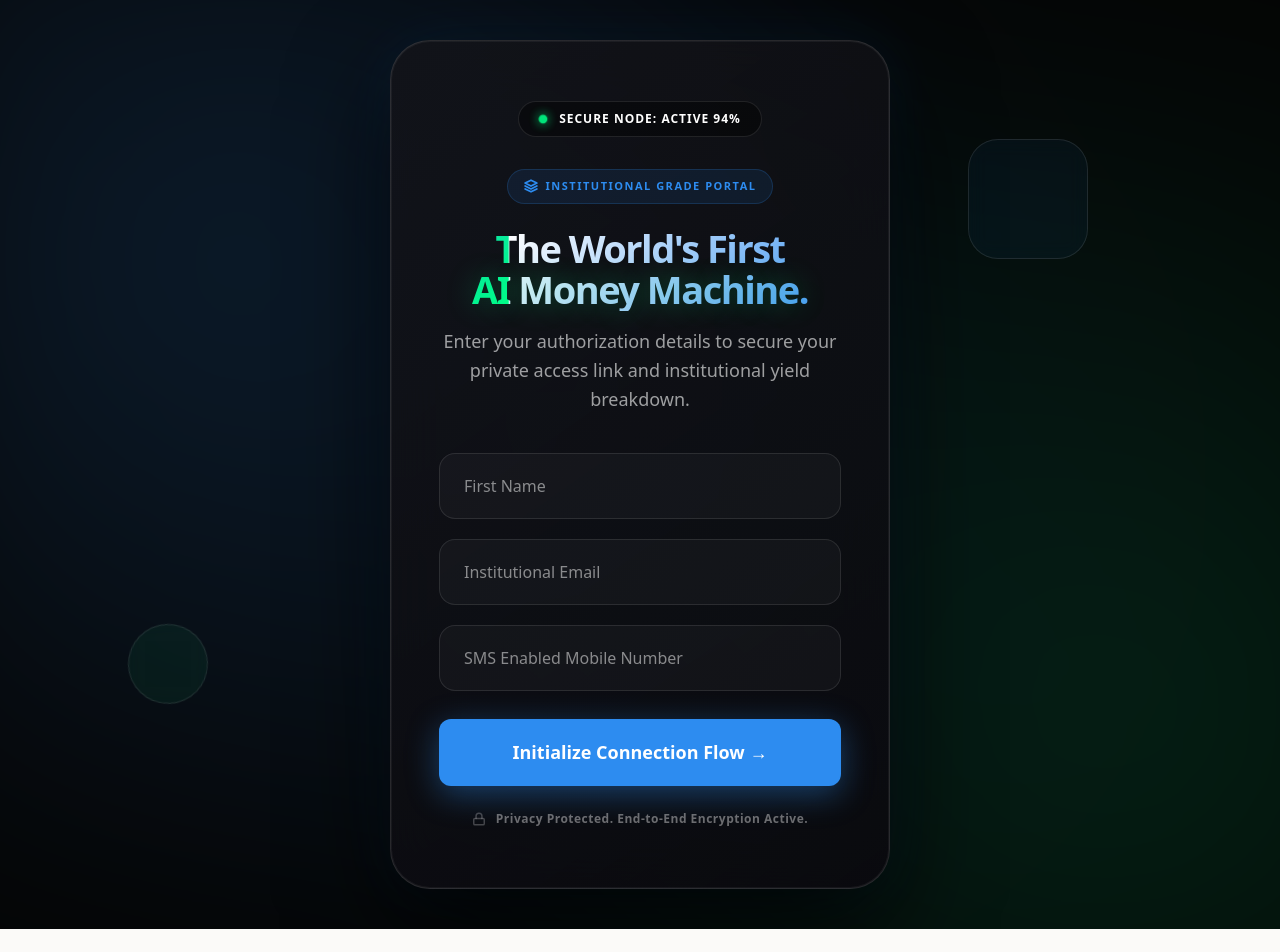
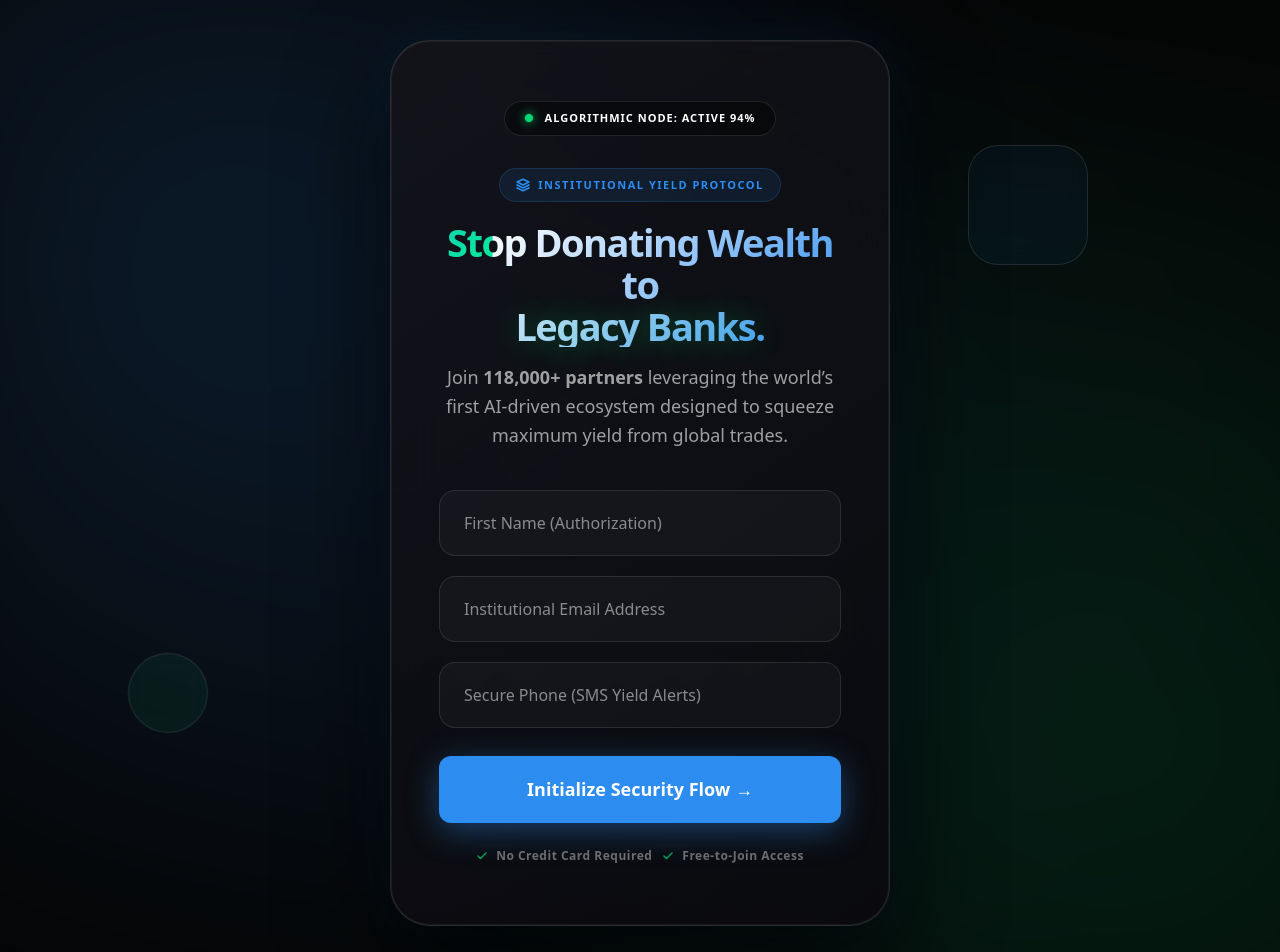
Before and after one commit to moabytemusic-code/welcometoaurum, a Next.js app: page /lead-capture in a window 1280 px wide. Shown: the top 952 px of the page. Before the commit the page ends 929 px from the top, so only its background shows below. Built offline with nearby package versions, Linux system fonts and the light colour scheme.

Commit message:
opt: high-conversion copy for lead capture targeting cold traffic

```diff
--- a/src/app/lead-capture/page.js
+++ b/src/app/lead-capture/page.js
@@ -67,7 +67,7 @@ export default function LeadCapture() {
           margin: '0 auto 32px auto'
         }}>
           <div style={{ width: '8px', height: '8px', background: '#00ff88', borderRadius: '50%', boxShadow: '0 0 10px #00ff88', animation: 'pulse 1.5s infinite' }} />
-          <span style={{ fontSize: '12px', fontWeight: '800', color: '#fff', letterSpacing: '1px', textTransform: 'uppercase' }}>Secure Node: Active 94%</span>
+          <span style={{ fontSize: '11px', fontWeight: '800', color: '#fff', letterSpacing: '1px', textTransform: 'uppercase' }}>Algorithmic Node: Active 94%</span>
         </div>
 
         {!isProcessing ? (
@@ -77,31 +77,31 @@ export default function LeadCapture() {
               justifyContent: 'center',
               alignItems: 'center',
               gap: '8px',
-              marginBottom: '24px',
+              marginBottom: '20px',
               background: 'rgba(45, 140, 240, 0.1)',
               padding: '8px 16px',
               borderRadius: '100px',
               width: 'max-content',
               maxWidth: '100%',
-              margin: '0 auto 24px auto',
+              margin: '0 auto 20px auto',
               border: '1px solid rgba(45, 140, 240, 0.2)'
             }}>
               <svg width="14" height="14" viewBox="0 0 24 24" fill="none" stroke="#2d8cf0" strokeWidth="3" strokeLinecap="round" strokeLinejoin="round">
                 <path d="M12 2L2 7l10 5 10-5-10-5zM2 17l10 5 10-5M2 12l10 5 10-5"></path>
               </svg>
-              <span style={{ fontSize: '11px', color: '#2d8cf0', fontWeight: '800', textTransform: 'uppercase', letterSpacing: '1.5px', whiteSpace: 'nowrap' }}>Institutional Grade Portal</span>
+              <span style={{ fontSize: '11px', color: '#2d8cf0', fontWeight: '800', textTransform: 'uppercase', letterSpacing: '1.5px', whiteSpace: 'nowrap' }}>Institutional Yield Protocol</span>
             </div>
 
-            <h1 className={styles.captureTitle}>The World's First <br/><span style={{textShadow: '0 0 30px rgba(0, 255, 136, 0.3)'}}>AI Money Machine.</span></h1>
-            <p className={styles.captureSub}>
-              Enter your authorization details to secure your private access link and institutional yield breakdown.
+            <h1 className={styles.captureTitle}>Stop Donating Wealth to <br/><span style={{textShadow: '0 0 30px rgba(0, 255, 136, 0.3)'}}>Legacy Banks.</span></h1>
+            <p className={styles.captureSub} style={{ maxWidth: '420px', margin: '0 auto 40px auto' }}>
+              Join <strong>118,000+ partners</strong> leveraging the world’s first AI-driven ecosystem designed to squeeze maximum yield from global trades.
             </p>
 
             <form onSubmit={handleSubmit} className={styles.captureForm}>
               <div style={{ position: 'relative' }}>
                 <input
                   type="text"
-                  placeholder="First Name"
+                  placeholder="First Name (Authorization)"
                   required
                   className={styles.captureInput}
                   value={formData.name}
@@ -111,7 +111,7 @@ export default function LeadCapture() {
               <div style={{ position: 'relative' }}>
                 <input
                   type="email"
-                  placeholder="Institutional Email"
+                  placeholder="Institutional Email Address"
                   required
                   className={styles.captureInput}
                   value={formData.email}
@@ -121,7 +121,7 @@ export default function LeadCapture() {
               <div style={{ position: 'relative' }}>
                 <input
                   type="tel"
-                  placeholder="SMS Enabled Mobile Number"
+                  placeholder="Secure Phone (SMS Yield Alerts)"
                   required
                   className={styles.captureInput}
                   value={formData.phone}
@@ -129,16 +129,23 @@ export default function LeadCapture() {
                 />
               </div>
               <button type="submit" className={styles.primaryCta} style={{ width: '100%', marginTop: '8px' }}>
-                Initialize Connection Flow →
+                Initialize Security Flow →
               </button>
             </form>
 
             <div className={styles.captureSafe}>
-              <svg width="14" height="14" viewBox="0 0 24 24" fill="none" stroke="currentColor" strokeWidth="2.5" strokeLinecap="round" strokeLinejoin="round" style={{ flexShrink: 0 }}>
-                <rect x="3" y="11" width="18" height="11" rx="2" ry="2"></rect>
-                <path d="M7 11V7a5 5 0 0 1 10 0v4"></path>
-              </svg>
-              <span>Privacy Protected. End-to-End Encryption Active.</span>
+              <div style={{ display: 'flex', alignItems: 'center', gap: '8px' }}>
+                <svg width="12" height="12" viewBox="0 0 24 24" fill="none" stroke="#00ff88" strokeWidth="3" strokeLinecap="round" strokeLinejoin="round">
+                  <polyline points="20 6 9 17 4 12"></polyline>
+                </svg>
+                <span>No Credit Card Required</span>
+              </div>
+              <div style={{ display: 'flex', alignItems: 'center', gap: '8px' }}>
+                <svg width="12" height="12" viewBox="0 0 24 24" fill="none" stroke="#00ff88" strokeWidth="3" strokeLinecap="round" strokeLinejoin="round">
+                  <polyline points="20 6 9 17 4 12"></polyline>
+                </svg>
+                <span>Free-to-Join Access</span>
+              </div>
             </div>
           </>
         ) : (
```
